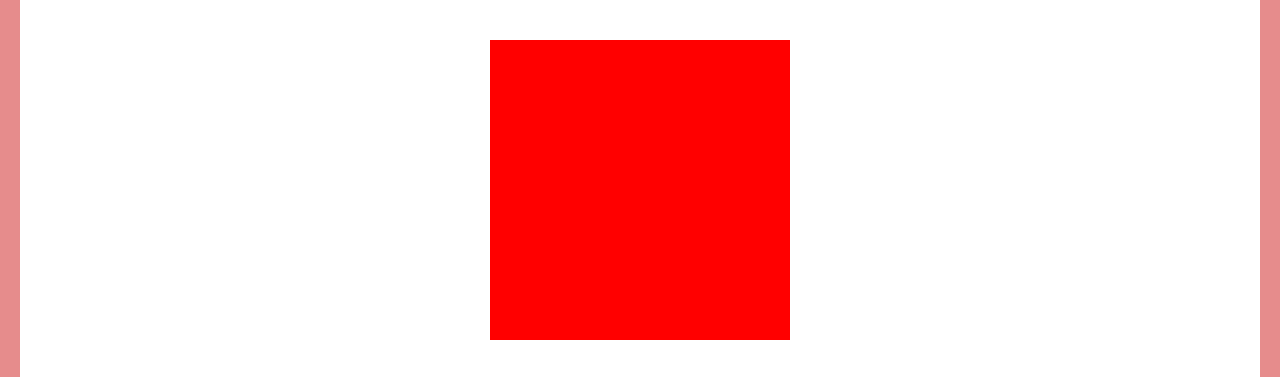
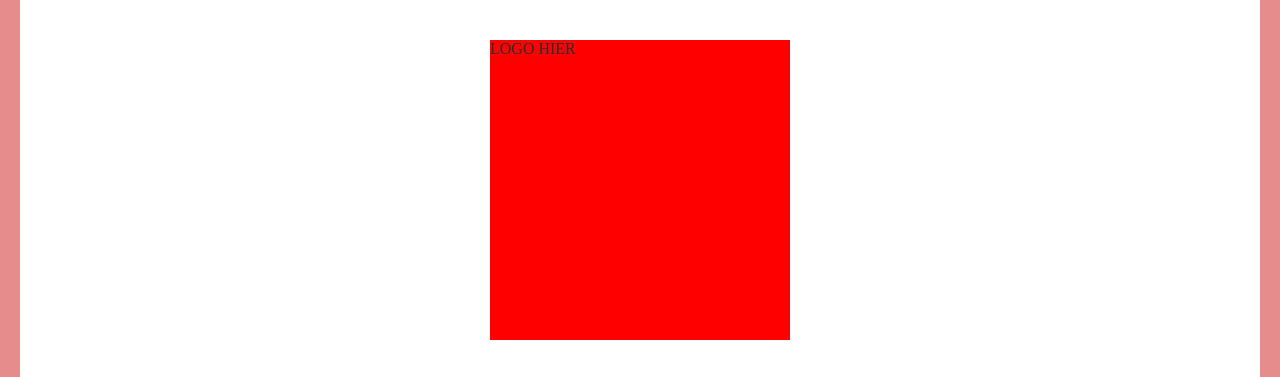
Before and after one commit to MessyBOB/quixotic-works, a plain HTML site: page index.html in a window 1280 px wide. Shown: the top 377 px of the page. Drawn offline with Linux system fonts and the light colour scheme; a web font is replaced by a local one.

Commit message:
Update index.html

```diff
--- a/index.html
+++ b/index.html
@@ -79,7 +79,7 @@
 </head>
 <body>
   <div class="container">
-    <div class="logo"></div>
+    <div class="logo">LOGO HIER</div>
     <div class="content">
       <div class="subtitle">Admirably absurd</div>
       <h1>QUIXOTIC WORKS</h1>
```
